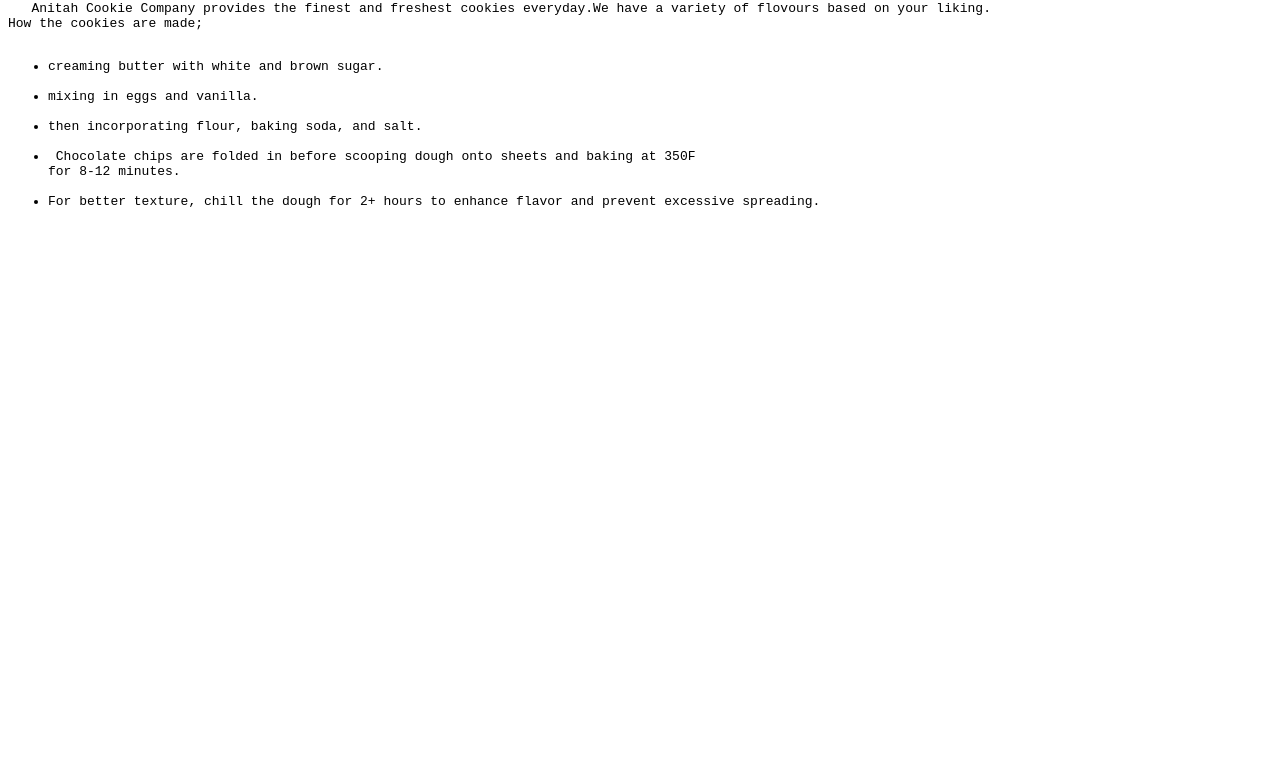
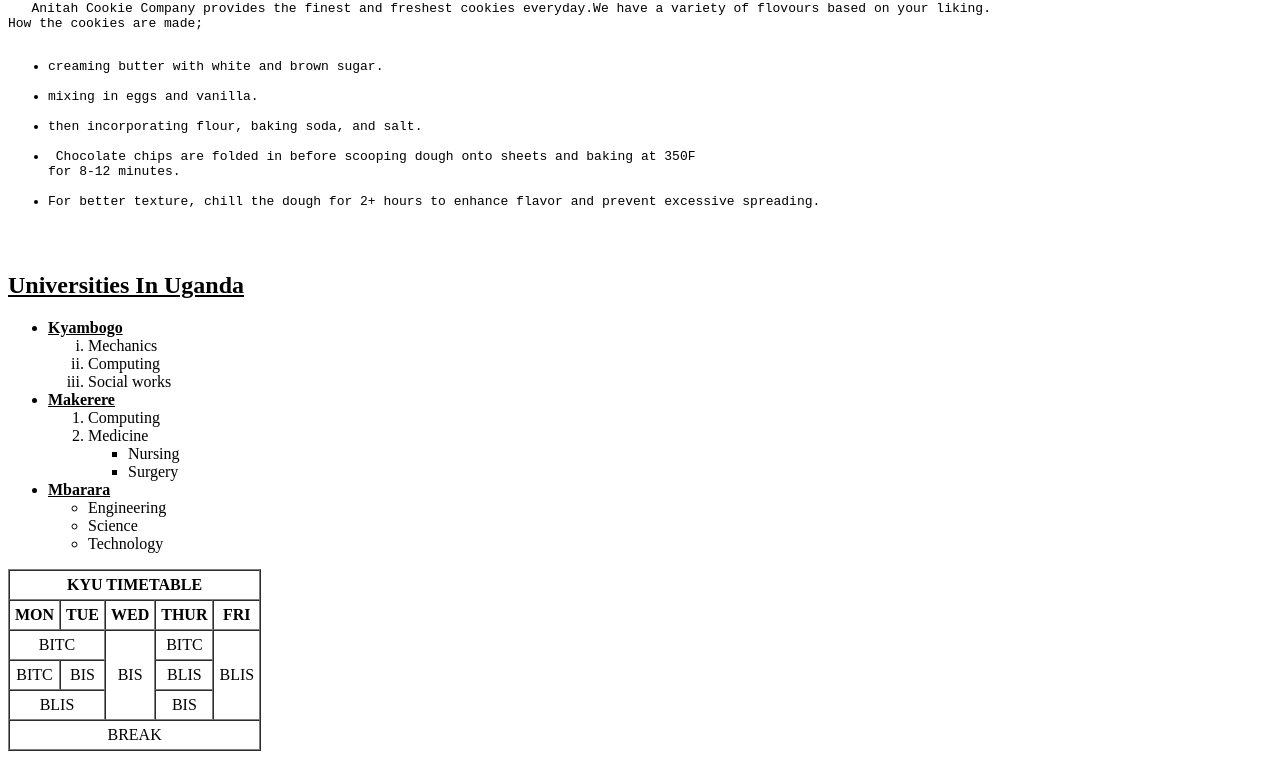
Before and after one commit to akampiireanitah-png/AKAMPIIRE-ANITAH, a plain HTML site: page index.html in a window 1280 px wide. Shown: the part 269-1028 px from the top of the page. Before the commit the page ends 800 px from the top, so only its background shows below. Drawn offline with Linux system fonts and the light colour scheme.

Commit message:
Update index.html

```diff
--- a/index.html
+++ b/index.html
@@ -20,6 +20,78 @@
 <li>For better texture, chill the dough for 2+ hours to enhance flavor and prevent excessive spreading.</li>
 </ul>
 </pre>
+    <h2><u>Universities In Uganda</u></h2>
+            <ul>
+                <li>
+                <strong><u>Kyambogo</u></strong>
+                     <ol type="i">
+                          <li>Mechanics</li>
+                          <li>Computing</li>
+                          <li>Social works</li>
+                     </ol>
+                </li>
+                <li>
+                    <strong><u>Makerere</u></strong>
+                    <ol>
+                        <li>Computing</li>
+                        <li>Medicine
+                            <ul type="square">
+                                <li> Nursing</li>
+                                <li> Surgery</li>
+
+                            </ul>
+                        </li>
+                    </ol>
+                </li>
+                <li>
+                    <strong><u>Mbarara</u></strong>
+                    <ul type="default">
+                        <li>Engineering</li>
+                        <li>Science</li>
+                        <li>Technology</li>
+
+                    </ul>
+                </li>
+            </ul>
+
+            <table border="1" cellpadding="5" cellspacing="0">
+                <thead>
+                    <tr>
+                       <th colspan="5" align="center"> KYU TIMETABLE</th>
+                     </tr>
+                    <tr>
+                        <th>MON</th>
+                        <th>TUE</th>
+                        <th>WED</th>
+                        <th>THUR</th>
+                        <th>FRI</th>
+                    </tr>
+                </thead>
+                <tbody>
+                    <tr align="center">
+                        <td colspan="2">BITC</td>
+                        <td rowspan="3">BIS</td>
+                        <td>BITC</td>
+                        <td rowspan="3">BLIS</td>
+                    </tr>
+                    <tr align="center">
+                        <td>BITC</td>
+                        <td>BIS</td>
+                        <td>BLIS</td>
+                    </tr>
+                    <tr align="center">
+                        <td colspan="2"> BLIS</td>
+                        <td>BIS</td>
+                    </tr>
+                    <tr>
+                        <td align="center" colspan="5">BREAK</td>
+
+                    </tr>
+                </tbody>
+
+            </table>
+
+
 
 </body>
 
@@ -34,4 +106,5 @@
 
 
 
+
 </html>
```
